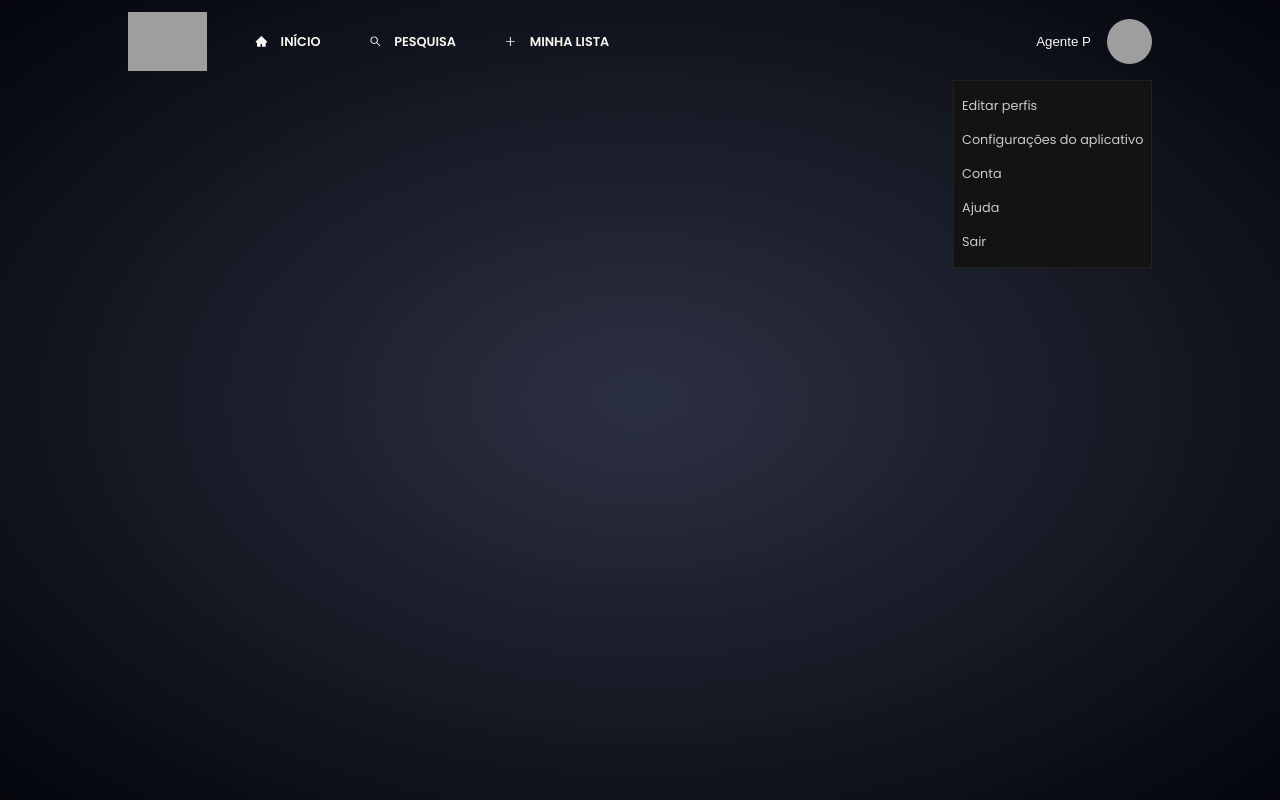
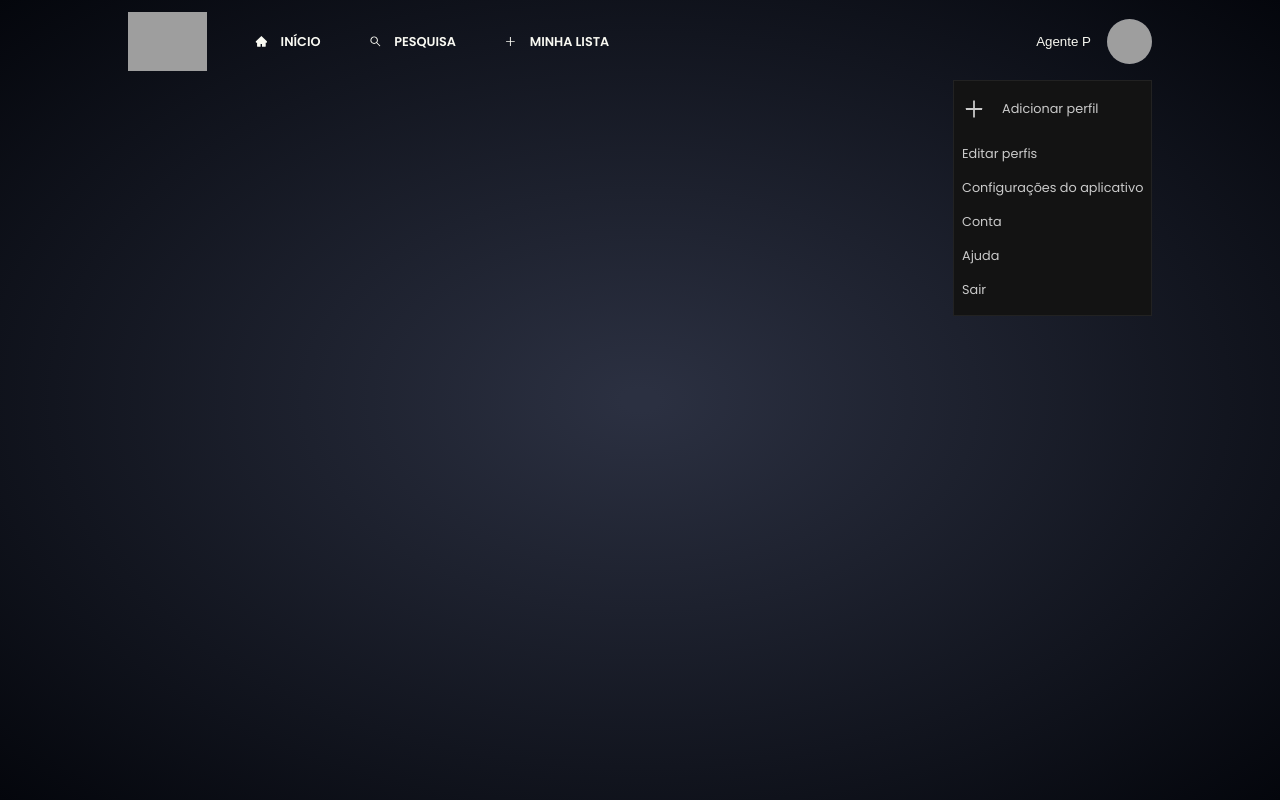
Before and after one commit to mick3211/next-disney-plus, a Next.js app: page / in a window 1280 px wide. Both pictures are taken after a click on the button "Agente P". Shown: the top 800 px of the page. Built offline with nearby package versions, Linux system fonts and the light colour scheme; grey boxes are pictures that could not be loaded.

Commit message:
botão adicionar perfil

```diff
--- a/src/components/AvatarDropdown/AvatarDropdown.styled.ts
+++ b/src/components/AvatarDropdown/AvatarDropdown.styled.ts
@@ -58,9 +58,16 @@ export const StyledItem = styled(DropdownMenu.Item, {
     color: '$textSecondary',
     py: 8,
     cursor: 'pointer',
+    display: 'flex',
+    alignItems: 'center',
+    gap: '1rem',
 
     '&:hover': {
         color: '$textPrimary',
         outline: 'none',
     },
 });
+
+export const Separator = styled(DropdownMenu.Separator, {
+    py: 4,
+});
--- a/src/components/AvatarDropdown/AvatarDropdown.tsx
+++ b/src/components/AvatarDropdown/AvatarDropdown.tsx
@@ -1,4 +1,5 @@
 import {
+    Separator,
     StyledAvatar,
     StyledAvatarFallback,
     StyledAvatarImage,
@@ -7,7 +8,7 @@ import {
     StyledTrigger,
 } from './AvatarDropdown.styled';
 import { Root as DropdownRoot } from '@radix-ui/react-dropdown-menu';
-import { useState } from 'react';
+import { AiOutlinePlus } from 'react-icons/ai';
 
 const menuLinks = [
     {
@@ -44,6 +45,11 @@ export const AvatarDropdown: React.FC = () => {
             </StyledTrigger>
 
             <StyledContent sideOffset={16} align="end">
+                <StyledItem>
+                    <AiOutlinePlus size={'1.5rem'} />
+                    Adicionar perfil
+                </StyledItem>
+                <Separator />
                 {menuLinks.map(item => (
                     <StyledItem key={item.name}>{item.name}</StyledItem>
                 ))}
```
